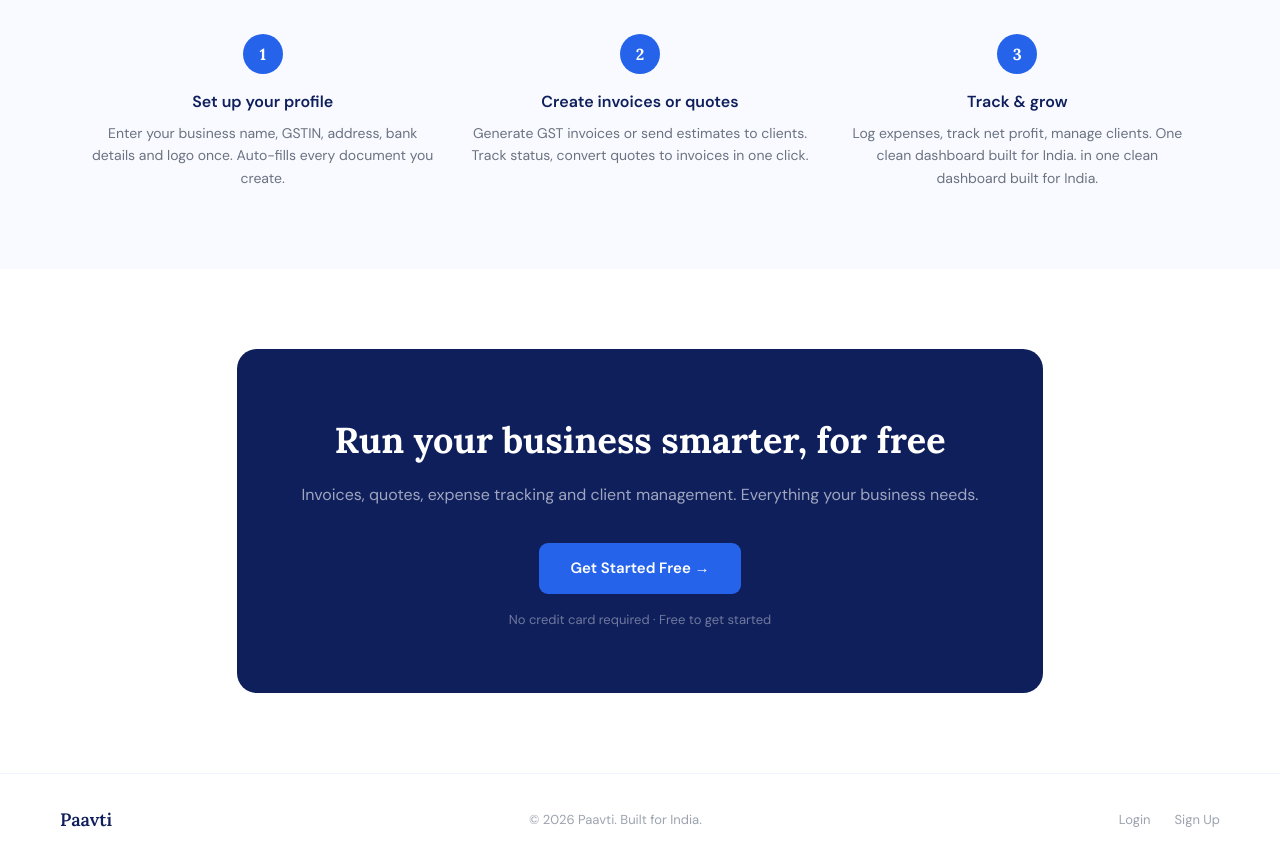
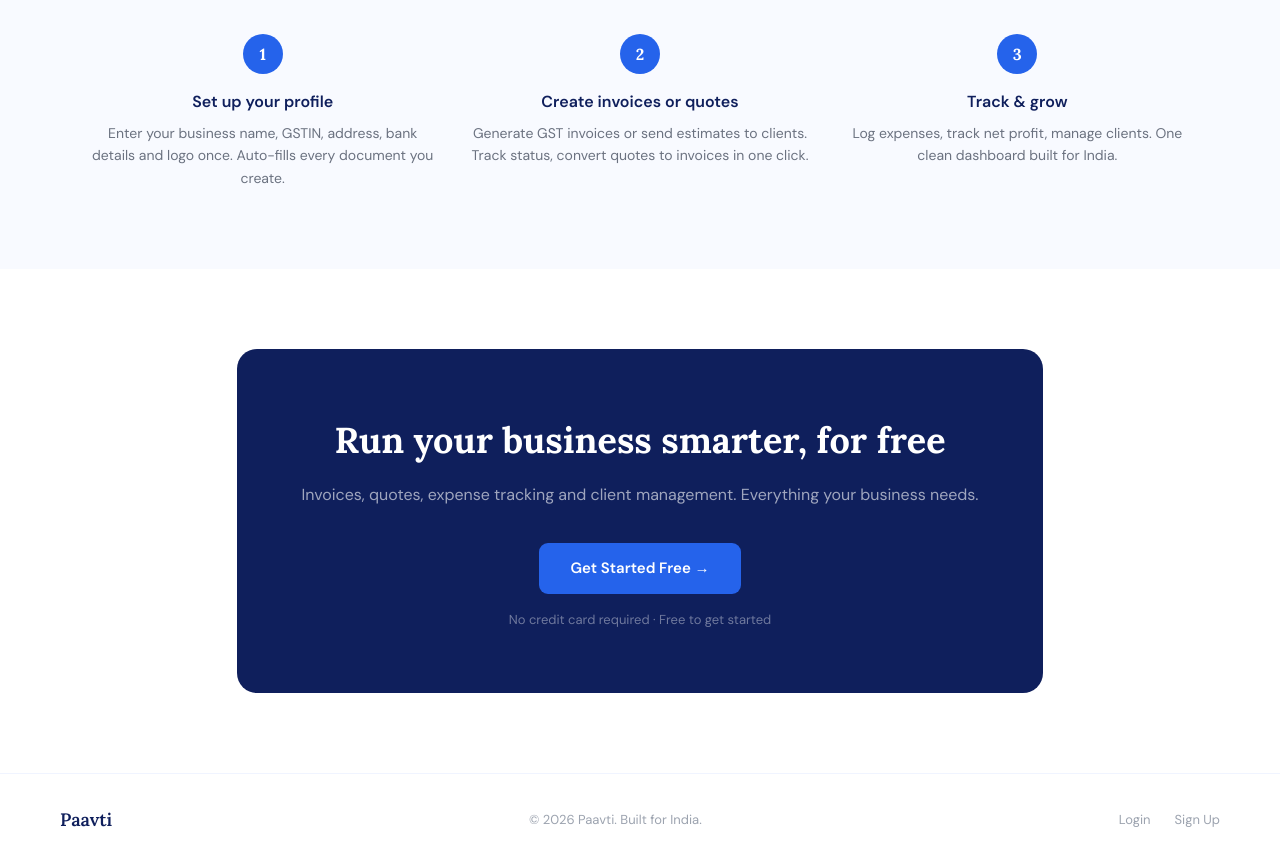
Before and after one commit to varunthakkar1993-sketch/gstflow, a Next.js app: page / in a window 1280 px wide. Shown: the part 1840-2705 px from the top of the page. Built offline with nearby package versions, Linux system fonts and the light colour scheme.

Commit message:
fix: clean up step 3 duplicate text

```diff
--- a/app/page.tsx
+++ b/app/page.tsx
@@ -234,7 +234,7 @@ export default function Home() {
             <div className="step">
               <div className="step-num">3</div>
               <div className="step-title">Track & grow</div>
-              <div className="step-desc">Log expenses, track net profit, manage clients. One clean dashboard built for India. in one clean dashboard built for India.</div>
+              <div className="step-desc">Log expenses, track net profit, manage clients. One clean dashboard built for India.</div>
             </div>
           </div>
         </div>
```
